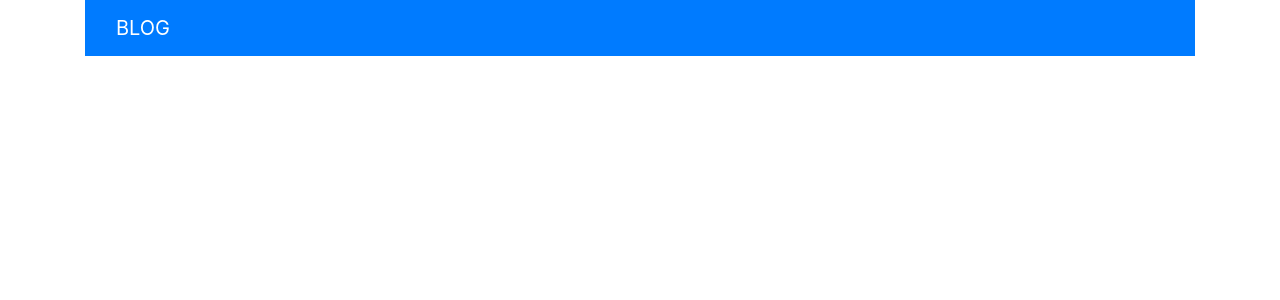
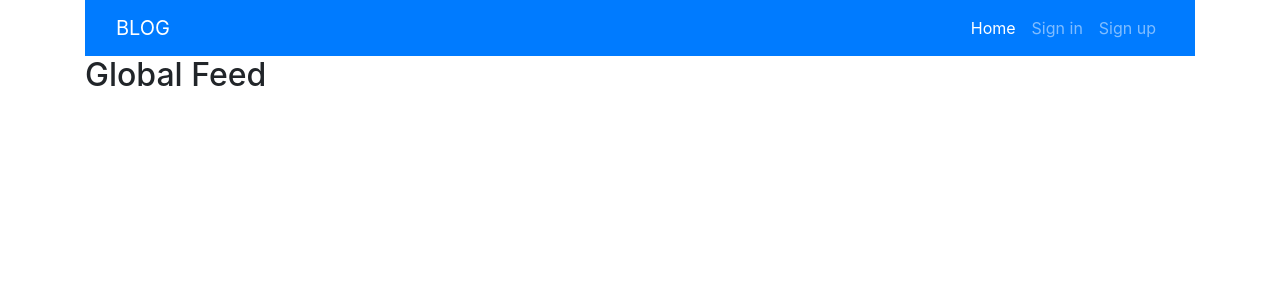
Before and after one commit to rajeshpillai/react-blog-conduit, a React (Create React App) app: page / in a window 1280 px wide. Shown: the top 300 px of the page. Built offline with nearby package versions, Linux system fonts and the light colour scheme.

Commit message:
Added sigin/signup link to Navbar

```diff
--- a/src/App.js
+++ b/src/App.js
@@ -1,12 +1,25 @@
 import React from 'react';
+import {
+  BrowserRouter as Router,
+  Switch,
+  Route
+} from 'react-router-dom';
+
 import './App.scss';
-
 import NavBar from './components/navbar';
+import GlobalFeed from './pages/global-feed';
+import Article from './pages/article';
 
 function App() {
   return (
     <div className="container">
-      <NavBar />
+      <Router>
+        <NavBar />
+        <Switch>
+          <Route path="/" component={GlobalFeed} exact />
+          <Route path="/articles/:slug" component={Article} />
+        </Switch>
+      </Router>
     </div>
   );
 }
--- a/src/components/navbar.js
+++ b/src/components/navbar.js
@@ -1,12 +1,33 @@
-import React from 'react'
+import React from 'react';
+import {
+  Link,
+  NavLink
+} from 'react-router-dom';
 
 export default function Navbar() {
   return (
     <nav className="navbar navbar-expand-sm navbar-dark bg-primary">
       <div className="container">
-        <a href="#" className="navbar-brand">
+        <Link to="/" className="navbar-brand">
           BLOG
-        </a>
+        </Link>
+        <ul className="nav navbar-nav pull-xs-right">
+          <li className="nav-item">
+            <NavLink to="/" className="nav-link">
+              Home
+            </NavLink>
+          </li>
+          <li className="nav-item">
+            <NavLink to="/login" className="nav-link">
+              Sign in
+            </NavLink>
+          </li>
+          <li className="nav-item">
+            <NavLink to="/register" className="nav-link">
+              Sign up
+            </NavLink>
+          </li>
+        </ul>
       </div>
     </nav>
   )
--- /dev/null
+++ b/src/pages/article.js
@@ -0,0 +1,9 @@
+import React from 'react';
+
+export default function Article() {
+  return (
+    <div>
+      <h2>Article</h2>
+    </div>
+  )
+}
--- /dev/null
+++ b/src/pages/global-feed.js
@@ -0,0 +1,9 @@
+import React from 'react';
+
+export default function GlobalFeed() {
+  return (
+    <div>
+      <h2>Global Feed</h2>
+    </div>
+  )
+}
```
